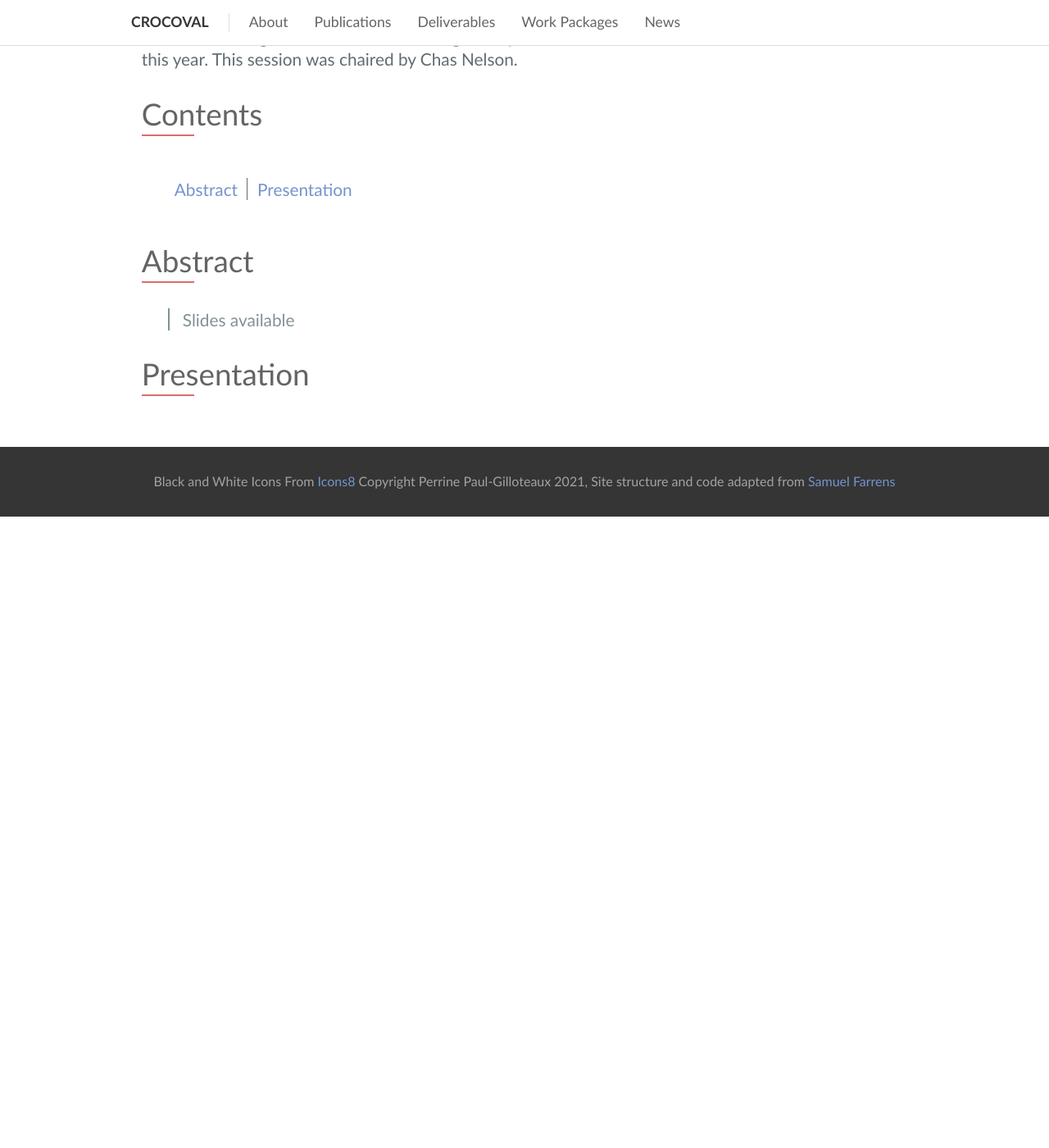
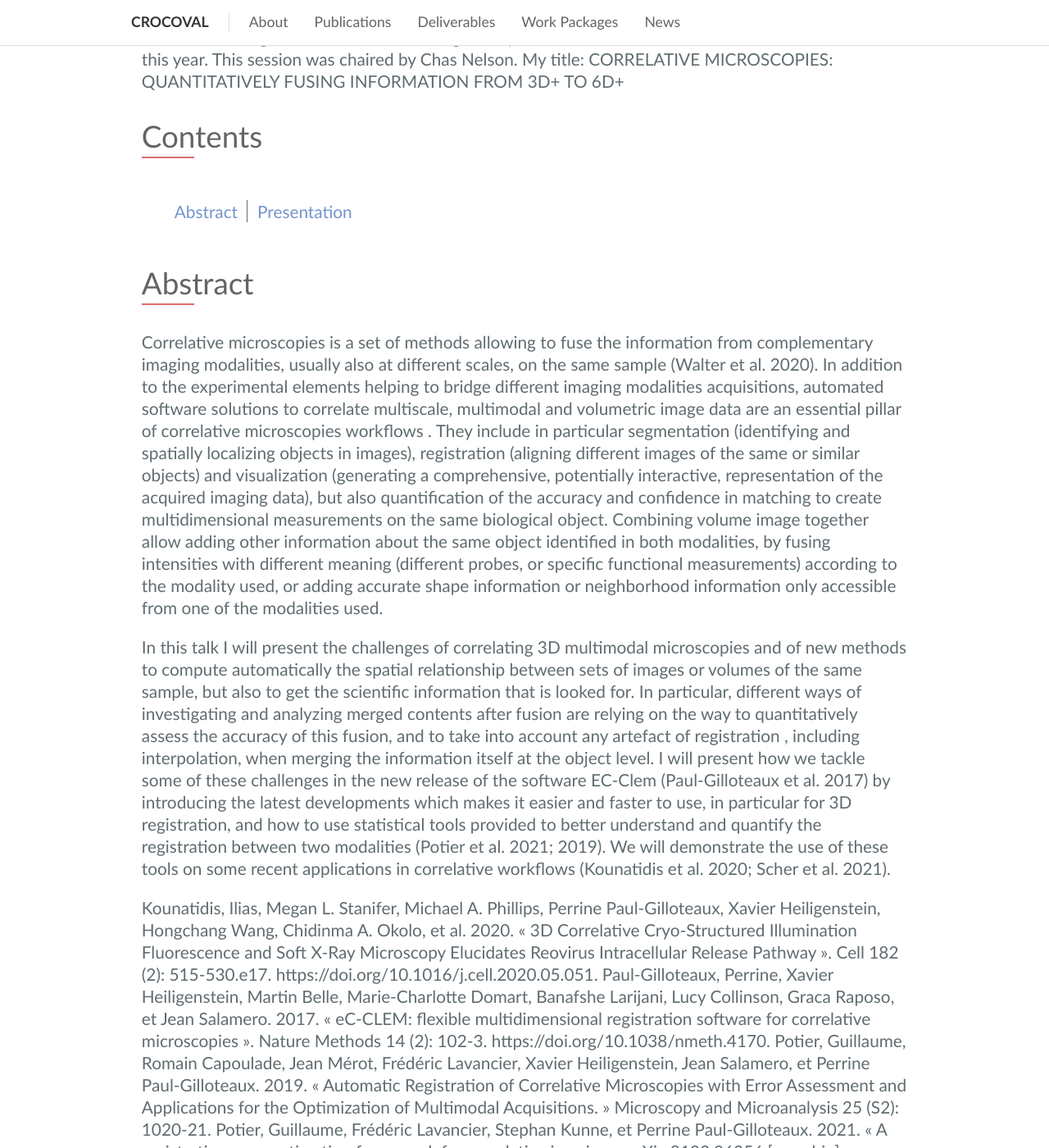
Before and after one commit to anrcrocoval/anrcrocoval.github.io, a Jekyll site: the page built from _posts/2021-07-07-mmc.md, in a window 1280 px wide and 1400 px high, scrolled down 329 px. Shown: the whole window at 82% size. Built offline with Jekyll 4.4.1, drawn with Linux system fonts in a browser that asks for light colours; before the commit the page ends 959 px from its top, so only the background shows below that; some of the changed text lies outside the part shown.

Commit message:
Update 2021-07-07-mmc.md

```diff
--- a/_posts/2021-07-07-mmc.md
+++ b/_posts/2021-07-07-mmc.md
@@ -7,7 +7,7 @@ visibility: public
 layout: post
 ---
 
-I was invited to give a talk to the 3D+ Image Analysis session of the MMC 21 conference, all virtual this year. This session was chaired by Chas Nelson.
+I was invited to give a talk to the 3D+ Image Analysis session of the MMC 21 conference, all virtual this year. This session was chaired by Chas Nelson. My title: CORRELATIVE MICROSCOPIES: QUANTITATIVELY FUSING INFORMATION FROM 3D+ TO 6D+
 
 ## Contents
 {:.no_toc}
@@ -16,9 +16,25 @@ I was invited to give a talk to the 3D+ Image Analysis session of the MMC 21 con
 {:toc}
 
 ## Abstract
+Correlative microscopies is a set of methods allowing to fuse the information from complementary imaging modalities,  usually also at different scales, on the same sample (Walter et al. 2020).
+In addition to the experimental elements helping to bridge different imaging modalities acquisitions, automated software solutions to correlate multiscale, multimodal and volumetric image data are an essential pillar of correlative microscopies workflows . They include in particular segmentation (identifying and spatially localizing objects in images), registration (aligning different images of the same or similar objects) and visualization (generating a comprehensive, potentially interactive, representation of the acquired imaging data), but also quantification of the accuracy and confidence in matching to create multidimensional measurements on the same biological object. Combining volume image together allow adding other information about the same object identified in both modalities, by fusing intensities with different meaning (different probes, or specific functional measurements) according to the modality used, or adding accurate shape information or neighborhood information only accessible from one of the modalities used.
+
+In this talk I will  present the challenges of correlating 3D multimodal microscopies and of new methods to compute automatically the spatial relationship between sets of images or volumes of the same sample, but also to get the scientific information that is looked for. In particular, different ways of investigating and analyzing merged contents after fusion are relying on the way to quantitatively assess the accuracy of this fusion, and to take into account any artefact of registration , including interpolation, when merging the information itself at the object level.
+ I will present how we tackle some of these challenges in the new release of the software EC-Clem (Paul-Gilloteaux et al. 2017) by introducing the latest developments which makes it easier and faster to use, in particular for 3D registration, and how to use statistical tools provided to better understand and quantify the registration between two modalities (Potier et al. 2021; 2019).  We will demonstrate the use of these tools on some recent applications in correlative workflows (Kounatidis et al. 2020; Scher et al. 2021).
+
+
+Kounatidis, Ilias, Megan L. Stanifer, Michael A. Phillips, Perrine Paul-Gilloteaux, Xavier Heiligenstein, Hongchang Wang, Chidinma A. Okolo, et al. 2020. « 3D Correlative Cryo-Structured Illumination Fluorescence and Soft X-Ray Microscopy Elucidates Reovirus Intracellular Release Pathway ». Cell 182 (2): 515-530.e17. https://doi.org/10.1016/j.cell.2020.05.051.
+Paul-Gilloteaux, Perrine, Xavier Heiligenstein, Martin Belle, Marie-Charlotte Domart, Banafshe Larijani, Lucy Collinson, Graca Raposo, et Jean Salamero. 2017. « eC-CLEM: flexible multidimensional registration software for correlative microscopies ». Nature Methods 14 (2): 102‑3. https://doi.org/10.1038/nmeth.4170.
+Potier, Guillaume, Romain Capoulade, Jean Mérot, Frédéric Lavancier, Xavier Heiligenstein, Jean Salamero, et Perrine Paul-Gilloteaux. 2019. « Automatic Registration of Correlative Microscopies with Error Assessment and Applications for the Optimization of Multimodal Acquisitions. » Microscopy and Microanalysis 25 (S2): 1020‑21.
+Potier, Guillaume, Frédéric Lavancier, Stephan Kunne, et Perrine Paul-Gilloteaux. 2021. « A registration error estimation framework for correlative imaging ». arXiv:2103.06256 [cs, q-bio], mars. http://arxiv.org/abs/2103.06256.
+Scher, Nadav, Katya Rechav, Perrine Paul-Gilloteaux, et Ori Avinoam. 2021. « In-Situ Fiducial Markers for 3D Correlative Cryo- Fluorescence and FIB-SEM Imaging ». Preprint. Cell Biology. https://doi.org/10.1101/2021.03.14.435311.
+Walter, Andreas, Perrine Paul-Gilloteaux, Birgit Plochberger, Ludek Sefc, Paul Verkade, Julia G. Mannheim, Paul Slezak, et al. 2020. « Correlated Multimodal Imaging in Life Sciences: Expanding the Biomedical Horizon ». Frontiers in Physics 8 (avril): 47. https://doi.org/10.3389/fphy.2020.00047.
 
 
 
-> Slides available
+
+
 
 ## Presentation
+
+> Slides available (here)[https://f1000research.com/slides/10-547]
```
